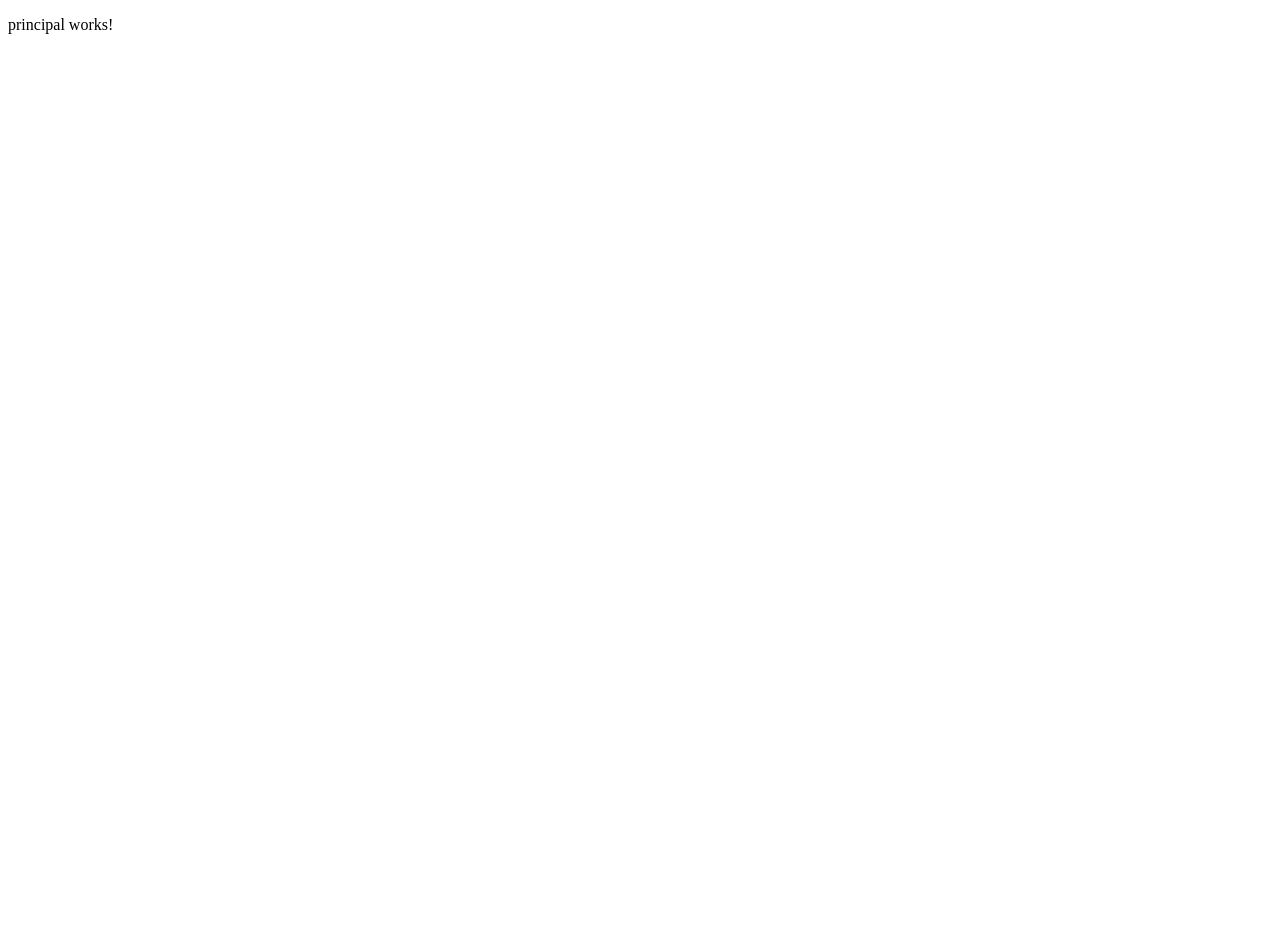
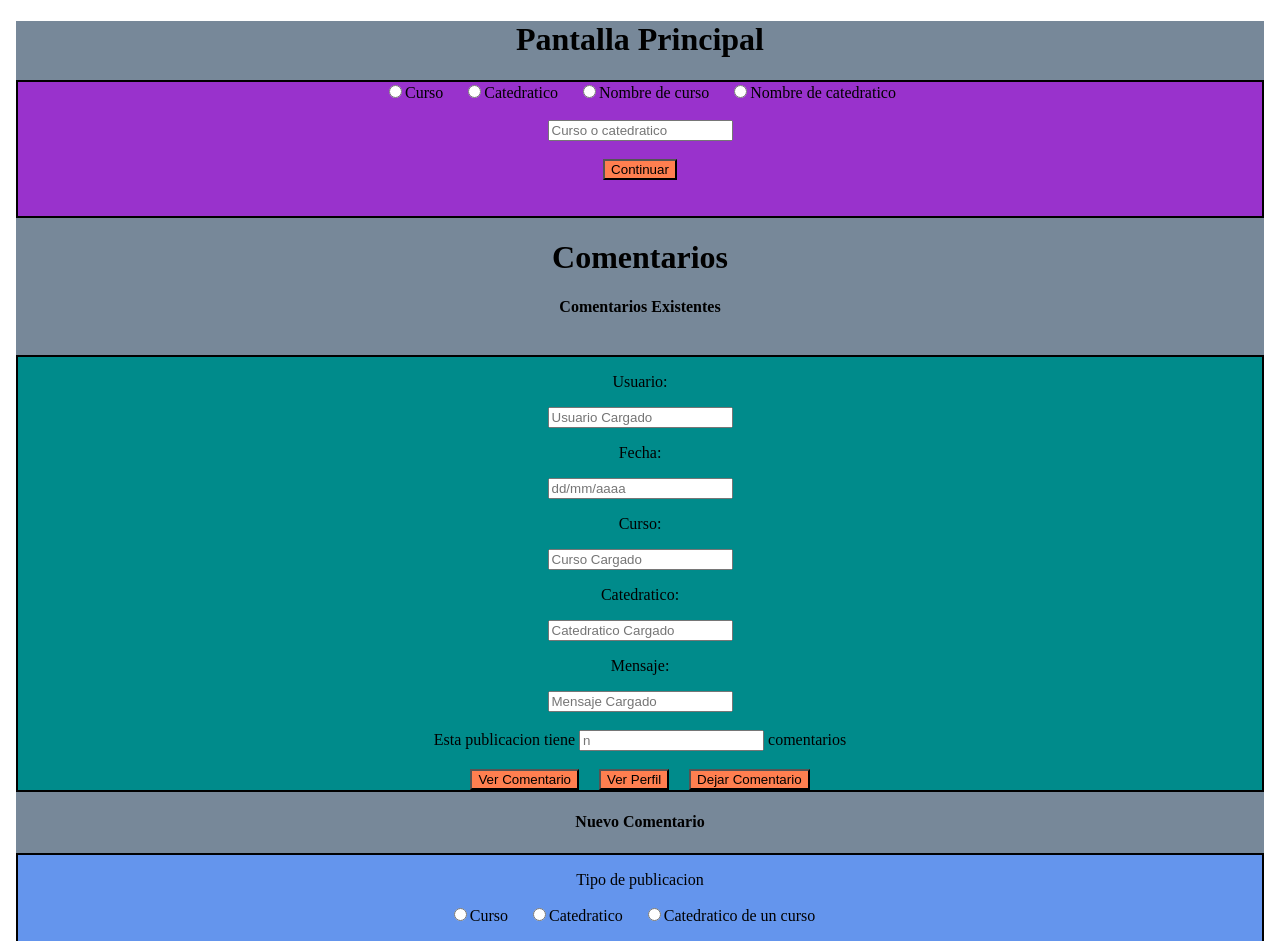
Before and after one commit to Macario12/Angular_ProyectoPI, an Angular app in the folder ProyectoangularPI/: page /principal in a window 1280 px wide. Shown: the top 941 px of the page. Before the commit the page ends 800 px from the top, so only its background shows below. Built offline with nearby package versions, Linux system fonts and the light colour scheme.

Commit message:
VistaPrincipal

```diff
--- a/ProyectoangularPI/src/app/principal/principal.component.css
+++ b/ProyectoangularPI/src/app/principal/principal.component.css
@@ -0,0 +1,3 @@
+style{
+
+}
--- a/ProyectoangularPI/src/app/principal/principal.component.html
+++ b/ProyectoangularPI/src/app/principal/principal.component.html
@@ -1 +1,80 @@
-<p>principal works!</p>
+<html id="todo">
+<body id="Cuerpo">
+<h1>Pantalla Principal</h1>
+<div id="principal" class="principal" style="border: black 2px solid;">
+	<form method="post">
+    	<input type="radio" name="filto" id="curso" value="curso">
+        <label for="curso">Curso</label>&nbsp;&nbsp;&nbsp;&nbsp;
+        <input type="radio" name="filto" id="catedratico" value="catedratico">
+        <label for="catedratico">Catedratico</label>&nbsp;&nbsp;&nbsp;&nbsp;
+        <input type="radio" name="filto" id="nombreCuros" value="nombreCuros">
+        <label for="nombreCuros">Nombre de curso</label>&nbsp;&nbsp;&nbsp;&nbsp;
+        <input type="radio" name="filto" id="nombreCatedratico" value="nombreCatedratico">
+        <label for="nombreCatedratico">Nombre de catedratico</label><br><br>
+        <input type="text" name="pantalla" placeholder="Curso o catedratico" /><br><br>
+        <input id="btn" type="button" value="Continuar"><br><br><br>
+    </form>
+</div>
+
+<h1>Comentarios</h1>
+<h4 class="ComentariosExistentes">Comentarios Existentes</h4><br>
+<div id="ComentariosExistentes" class="ComentariosExistentes" style="border: black 2px solid;">
+    <p>Usuario:</p>
+    <input type="text" name="UsuarioCargado" placeholder="Usuario Cargado" />
+    <p>Fecha:</p>
+    <input type="text" name="Fecha" placeholder="dd/mm/aaaa" >
+    <p>Curso:</p>
+    <input type="text" name="CursoCargado" placeholder="Curso Cargado" /><br>
+    <p>Catedratico:</p>
+    <input type="text" name="CatedraticoCargado" placeholder="Catedratico Cargado" /><br>
+    <p>Mensaje:</p>
+    <input type="text" name="MensajeCargado" placeholder="Mensaje Cargado" /><br><br>
+    Esta publicacion tiene <input type="text" name="ComentariosCargados" placeholder="n" width="5" /> comentarios<br><br>
+    <input id="btn" type="button" value="Ver Comentario">&nbsp;&nbsp;&nbsp;&nbsp;
+    <input id="btn" type="button" value="Ver Perfil">&nbsp;&nbsp;&nbsp;&nbsp;
+    <input id="btn" type="button" value="Dejar Comentario">
+</div>
+
+
+<h4 class="ComentarioNuevo">Nuevo Comentario</h4>
+<div id="ComentariosNuevos" class="ComentarioNuevo" style="border: black 2px solid;">
+      <p>Tipo de publicacion</p>
+      <input type="radio" name="publicacion" id="curso" value="curso">
+      <label for="curso">Curso</label>&nbsp;&nbsp;&nbsp;&nbsp;
+      <input type="radio" name="publicacion" id="catedratico" value="catedratico">
+      <label for="catedratico">Catedratico</label>&nbsp;&nbsp;&nbsp;&nbsp;
+      <input type="radio" name="publicacion" id="CatedraticoCurso" value="CatedraticoCurso">
+      <label for="CatedraticoCurso">Catedratico de un curso</label>&nbsp;&nbsp;&nbsp;&nbsp;<br><br>
+      <input type="text" name="catedratico" placeholder="Catedratico" />&nbsp;&nbsp;&nbsp;&nbsp;
+      <input type="text" name="Curso" placeholder="Curso" /><br><br>
+      <textarea name="comentarios" rows="20" cols="90">Escribe aquí tus comentarios</textarea><br><br>
+      <input id="btn" type="button" value="Agregar"><br>
+</div>
+</body>
+</html>
+<style>
+    #btn{
+        background-color: coral;
+        text-align: center;
+    }
+
+    #ComentariosNuevos{
+        background-color: cornflowerblue;
+        text-align: center;
+    }
+
+    #Cuerpo{
+        text-align: center;
+        background-color: lightslategray;
+    }
+
+    #ComentariosExistentes{
+        background-color: darkcyan;
+    }
+
+    #principal{
+        background-color: darkorchid;
+    }
+
+
+</style>
```
